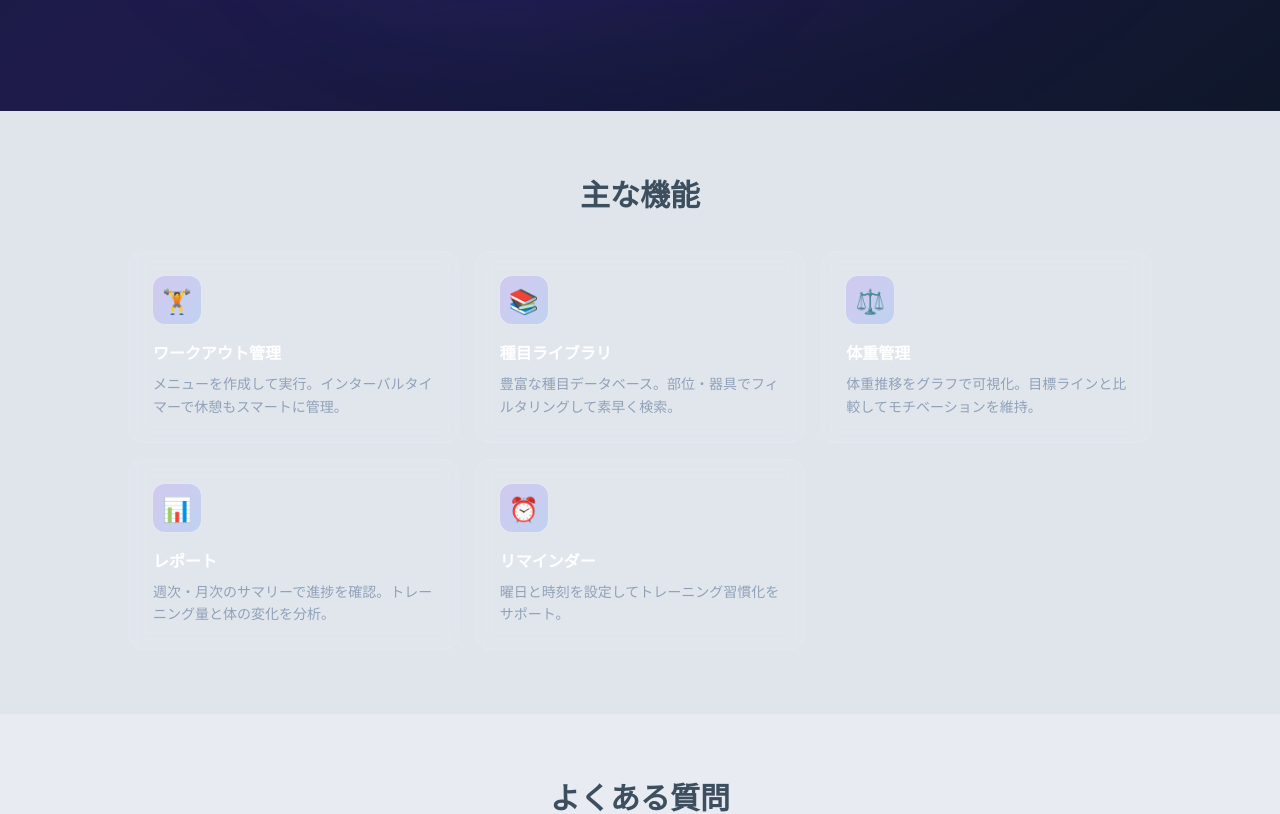
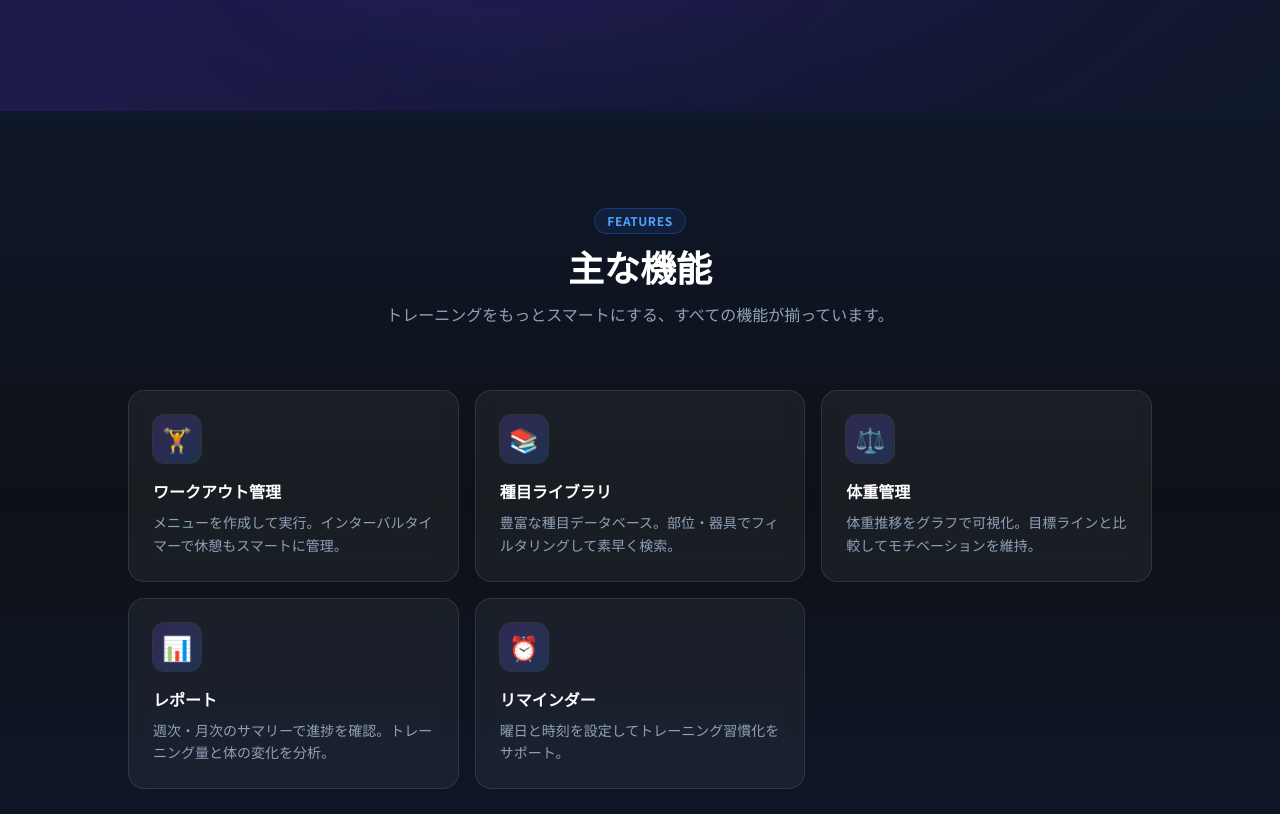
Before and after one commit to kakeru1939-ui/training-buddy-website, a Next.js app: page / in a window 1280 px wide. Shown: the part 877-1691 px from the top of the page. Built offline with nearby package versions, Linux system fonts and the light colour scheme.

Commit message:
Update FeaturesSection layout and styling

```diff
--- a/components/FeaturesSection.tsx
+++ b/components/FeaturesSection.tsx
@@ -30,10 +30,25 @@ const FEATURES = [
 
 export function FeaturesSection() {
   return (
-    <section className="py-16 px-4">
+    <section className="relative py-24 px-4">
+      {/* セクション背景 */}
+      <div className="pointer-events-none absolute inset-0 -z-10 bg-gradient-to-b from-[#0f172a] via-[#0d1117] to-[#0f172a]" />
+
       <div className="mx-auto max-w-5xl">
-        <h2 className="text-center text-3xl font-bold text-[var(--color-text)]">主な機能</h2>
-        <div className="mt-10 grid gap-4 sm:grid-cols-2 lg:grid-cols-3">
+        {/* セクションヘッダー */}
+        <div className="mb-16 text-center">
+          <span className="mb-3 inline-block rounded-full border border-blue-500/30 bg-blue-500/10 px-3 py-1 text-xs font-semibold uppercase tracking-wider text-blue-400">
+            Features
+          </span>
+          <h2 className="text-4xl font-extrabold text-white">
+            主な機能
+          </h2>
+          <p className="mt-4 text-slate-400">
+            トレーニングをもっとスマートにする、すべての機能が揃っています。
+          </p>
+        </div>
+
+        <div className="grid gap-4 sm:grid-cols-2 lg:grid-cols-3">
           {FEATURES.map((feature) => (
             <FeatureCard key={feature.title} {...feature} />
           ))}
```
